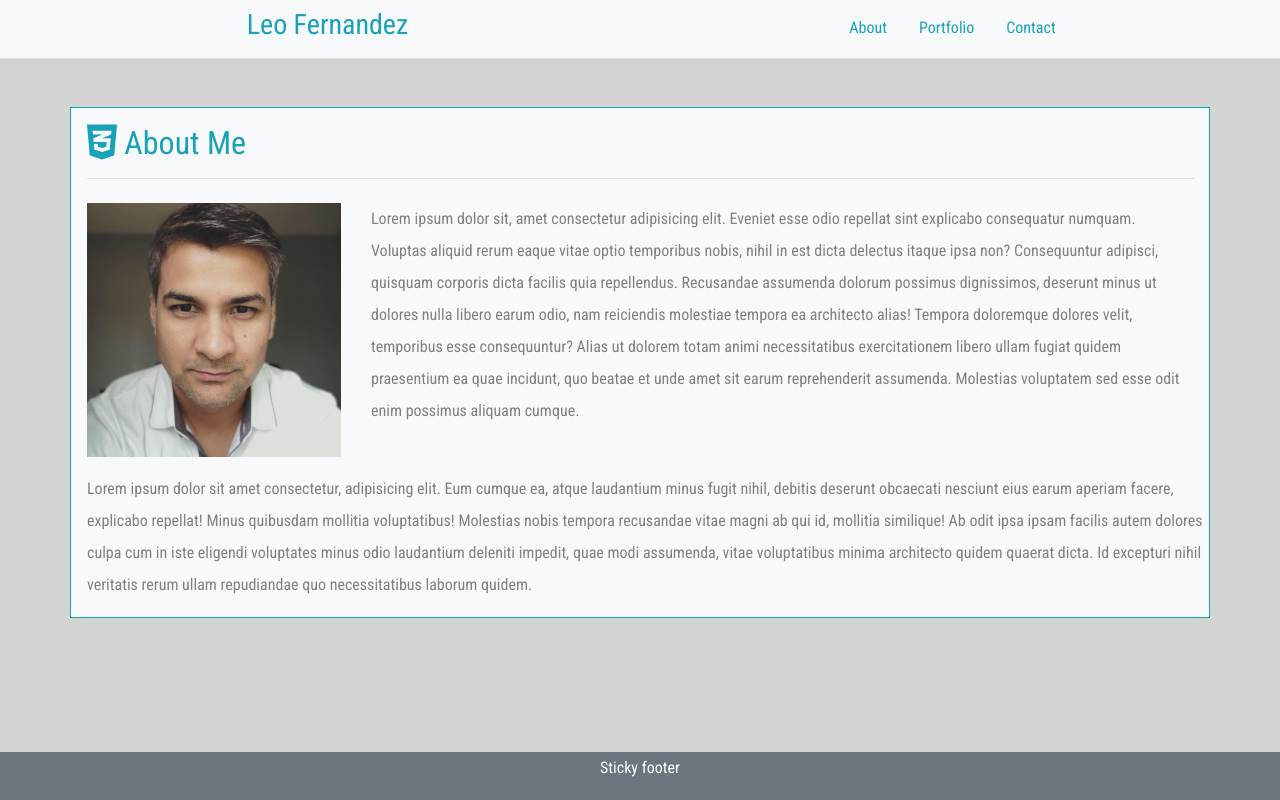
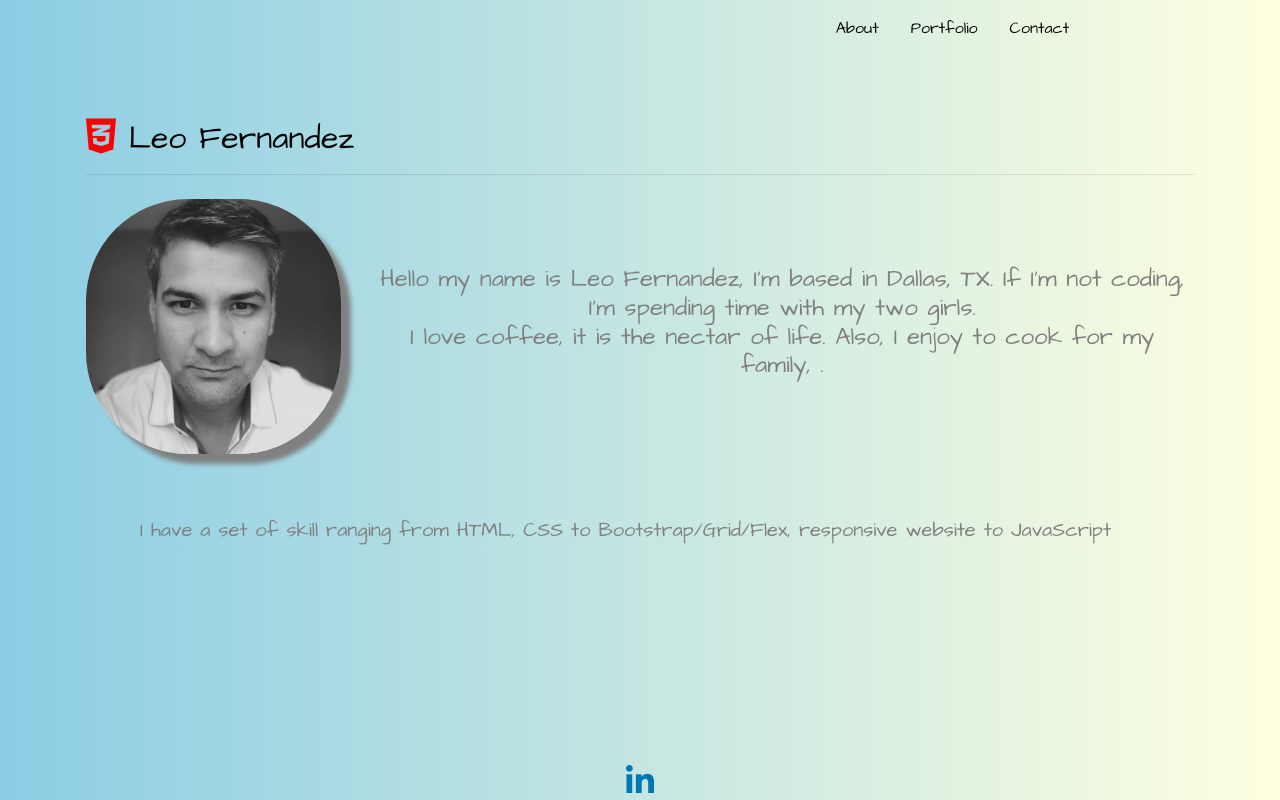
Before and after one commit to lfernandez79/Week1-homework2, a plain HTML site: page index.html in a window 1280 px wide. Drawn offline with nearby package versions, Linux system fonts and the light colour scheme.

Commit message:
updated porfolio

```diff
--- a/index.html
+++ b/index.html
@@ -6,7 +6,7 @@
     <meta http-equiv="X-UA-Compatible" content="ie=edge">
     <link rel="stylesheet" href="https://stackpath.bootstrapcdn.com/bootstrap/4.4.1/css/bootstrap.min.css"
         integrity="sha384-Vkoo8x4CGsO3+Hhxv8T/Q5PaXtkKtu6ug5TOeNV6gBiFeWPGFN9MuhOf23Q9Ifjh" crossorigin="anonymous">
-    <link href="https://fonts.googleapis.com/css?family=Open+Sans|Roboto+Condensed&display=swap" rel="stylesheet">
+    <link href="https://fonts.googleapis.com/css?family=Architects+Daughter&display=swap" rel="stylesheet">
     <script src="https://kit.fontawesome.com/291451fd76.js" crossorigin="anonymous"></script>
         <link rel="stylesheet" href="style.css">
     <title>About Me</title>
@@ -14,63 +14,57 @@
 <body>
 
 <!-- Header  -->
-        <header class="container-fluid row bg-light m-0">
+        <header class="container-fluid row m-0 border-0">
             <div class="col-sm-12 col-md-6 py-2">
-                <h3 class="d-flex justify-content-center align-items-center">Leo Fernandez</h3>
+                <h3 class="d-flex justify-content-center align-items-center"></h3>
             </div>
 
             <!-- Navigation Nav -->
             <nav class="col-sm-12 col-md-6 py-2">
                     <ul class="nav d-flex justify-content-center align-items-center">
                         <li class="nav-item">
-                            <a class="nav-link" href="index.html" target="_blank">About</a>
+                            <a class="nav-link" href="index.html">About</a>
                         </li>
                         <li class="nav-item">
-                            <a class="nav-link" href="portfolio.html" target="_blank">Portfolio</a>
+                            <a class="nav-link" href="portfolio.html">Portfolio</a>
                         </li>
                         <li class="nav-item">
-                            <a class="nav-link" href="contact.html" target="_blank">Contact</a>
+                            <a class="nav-link" href="contact.html">Contact</a>
                         </li>
                     </ul>
             </nav>
         </header>
 
 <!-- Main section about me -->
-<section class="container mt-5 bg-light">
+<section class="container mt-5 border-0">
         <main class="row">
             <div class="col-md-12 pl-3 pt-3">
-                <h2><i class="fab fa-css3-alt fa-lg"></i> About Me</h2>
+                <h2><i class="fab fa-css3-alt fa-lg"></i> Leo Fernandez</h2>
                 <hr>
             </div>
 
             <div class="row pt-2 px-3">
                 <div class="col-xs-12 col-md-6 col-lg-3">
-                    <img class="img-fluid d-flex align-items-md-stretch" src="Leo.jpg">
+                    <img id="grayscale" class="img-fluid d-flex align-items-md-stretch" src="Leo.jpg">
                 </div>
 
-                <div class="col-xs-12 col-md-6 col-lg-9">
-                    <p class="text-sm-justify">Lorem ipsum dolor sit, amet consectetur adipisicing elit. Eveniet esse odio repellat sint explicabo consequatur numquam. Voluptas aliquid rerum eaque vitae optio temporibus nobis, nihil in est dicta delectus itaque ipsa non? Consequuntur adipisci, quisquam corporis dicta facilis quia repellendus. Recusandae assumenda dolorum possimus dignissimos, deserunt minus ut dolores nulla libero earum odio, nam reiciendis molestiae tempora ea architecto alias! Tempora doloremque dolores velit, temporibus esse consequuntur? Alias ut dolorem totam animi necessitatibus exercitationem libero ullam fugiat quidem praesentium ea quae incidunt, quo beatae et unde amet sit earum reprehenderit assumenda. Molestias voluptatem sed esse odit enim possimus aliquam cumque.</p>
+                <div class="col-xs-12 col-md-6 col-lg-9 d-flex align-items-center">
+                    <p class="d-flex align-items-center text-center h4">Hello my name is Leo Fernandez, I'm based in Dallas, TX. If I'm not coding, I'm spending time with my two girls. <br> I love coffee, it is the nectar of life. Also, I enjoy to cook for my family, .</p>
                 </div>
             </div>
 
-            <div class="row mt-3 pl-3">
-                <div class="col-md-12">
-                    <p class="text-sm-justify"> Lorem ipsum dolor sit amet consectetur, adipisicing elit. Eum cumque ea, atque laudantium minus fugit nihil, debitis deserunt obcaecati nesciunt eius earum aperiam facere, explicabo repellat! Minus quibusdam mollitia voluptatibus! Molestias nobis tempora recusandae vitae magni ab qui id, mollitia similique! Ab odit ipsa ipsam facilis autem dolores culpa cum in iste eligendi voluptates minus odio laudantium deleniti impedit, quae modi assumenda, vitae voluptatibus minima architecto quidem quaerat dicta. Id excepturi nihil veritatis rerum ullam repudiandae quo necessitatibus laborum quidem.</p>
+            <div class="container row mt-3 pl-3">
+                <div class="col-md-12 mt-5">
+                    <p class="text-center h5">I have a set of skill ranging from HTML, CSS to Bootstrap/Grid/Flex, responsive website to JavaScript</p>
                 </div>
             </div>
 
         </main>
 </section>
-    <!-- <section class="row">
-        <div class="col-md-12">TEST
-
-        </div>
-
-    </section> -->
 
 <!-- Footer  -->
-<footer class="d-flex justify-content-center bg-secondary">
-    <p>Sticky footer</p>
+<footer class="d-flex justify-content-center">
+    <a href="https://linkedin.com"><i class="fab fa-linkedin-in fa-2x pt-2"></i></a>
 </footer>
 
 </body>
--- a/style.css
+++ b/style.css
@@ -1,22 +1,21 @@
 
 /* apply to all HTML */
 body {
-font-family:'Roboto Condensed';
-background-color: lightgrey;
+font-family: 'Architects Daughter', cursive;
+background-image: linear-gradient(to right, rgb(139, 205, 228), lightyellow);
 }
 
-header  {
-    border-bottom: solid 1.5px ;
-    border-color: #d2e3f5;
-    color: #17a2b8;
+
+h2 {
+    color: black;
 }
 
-h2 {
-    color: #17a2b8;
+h3 {
+    color: gray;
 }
 
 a {
-    color: #17a2b8;
+    color: black;
 }
 
 p {
@@ -24,8 +23,15 @@ p {
     color: grey;
 }
 
+#grayscale {
+  -webkit-filter: grayscale(100%);
+  filter: grayscale(100%);
+  border-radius: 40%;
+  box-shadow: 10px 10px 5px grey;
+}
+
 main {
-    border: solid #17a2b8 1px;
+    border-style: hidden;
 }
 
 /* Sticky footer */
@@ -35,11 +41,19 @@ color: white;
 }
 
 footer {
+    border-style: hidden;
     position: fixed;
     left: 0;
     bottom: 0;
     width: 100%;
+}
 
+h2 i {
+    color: red;
+}
+
+a i {
+    color: #0077b5;
 }
 
 /* for Contact.html */
```
Also changed, not shown: contact.html (+5 -5 lines), portfolio.html (+5 -5 lines).
